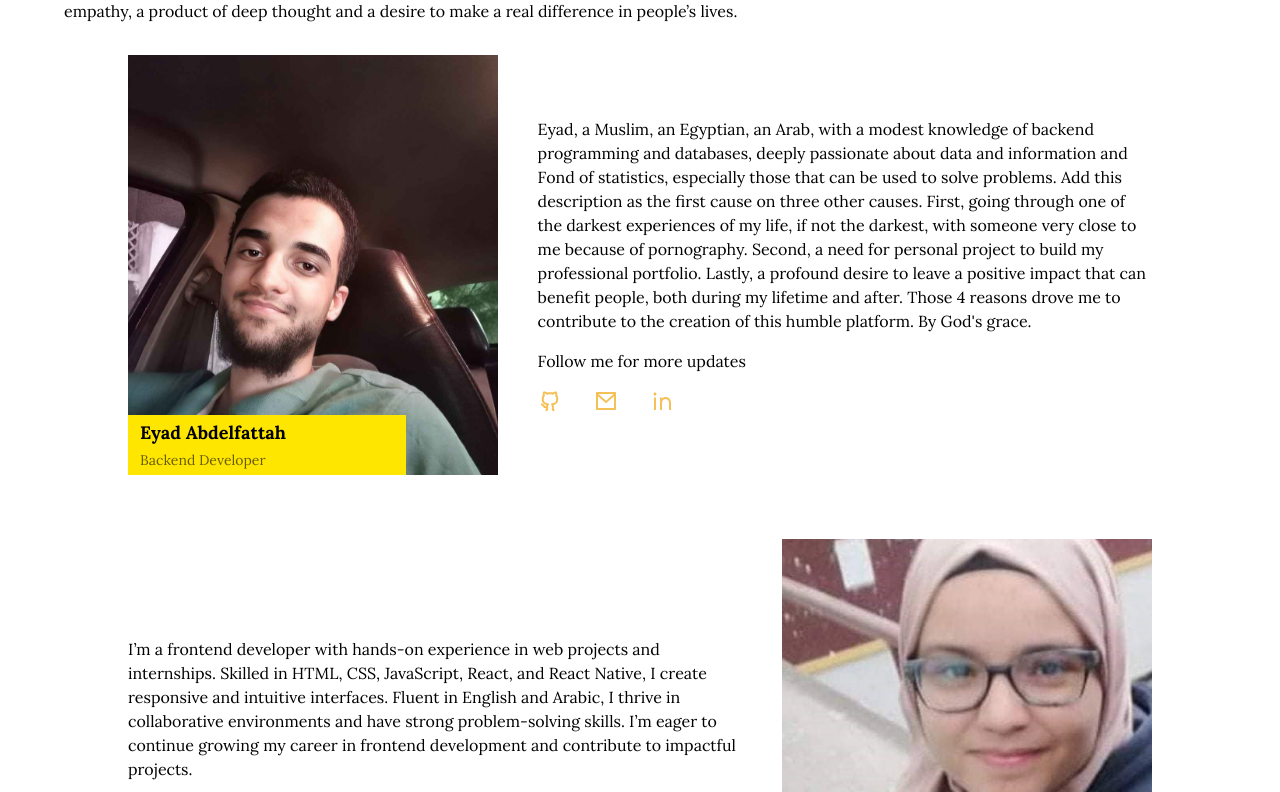
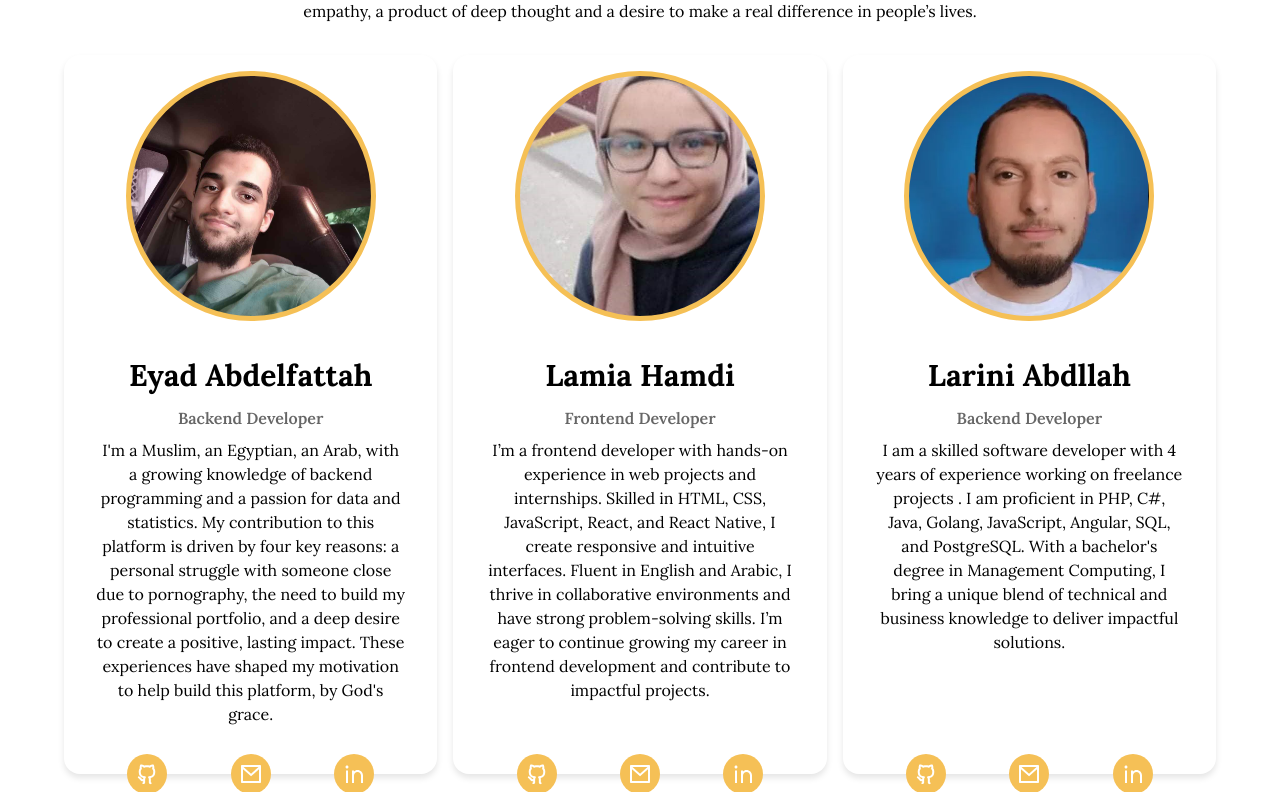
Before and after one commit to eyadfattah23/Melius, a React (Vite) app in the folder frontend/: page / in a window 1280 px wide. Shown: the part 1948-2740 px from the top of the page. Built offline with nearby package versions, Linux system fonts and the light colour scheme.

Commit message:
style landing page

```diff
--- a/frontend/src/assets/styles/landing_page.css
+++ b/frontend/src/assets/styles/landing_page.css
@@ -38,64 +38,70 @@
     font-size: var(--h1);
     font-weight: 700;
 }
-.landing_about>p{
-    color: var(--black);
-    font-size: var(--body_L);
-    font-weight: 700;
+
+
+
+.landing_about .members .team_member{
+    width: fit-content;
+    box-shadow: 0px 4px 6px 0px rgba(0, 0, 0, 0.1);
+    padding: 16px;
     text-align: center;
+    position: relative;
+    border-radius: 16px;
+
+
 }
-.landing_about .team>p{
-    color: var(--black);
-    font-size: var(--body_L);
-    font-weight: 700;
-    text-align: center;
+
+.landing_about .members .img{
+    width: 250px;
+    height: 250px;
+    border-radius: 50%;
+    background-size: cover;
+    background-position: center;
+    border: 5px solid var(--secondary);
+    background-repeat: no-repeat;
 }
-.landing_about .team .members .team_member{
-    justify-content: space-between;
+
+.landing_about  .members .team_member  .information{
+   padding: 32px 16px;
+
 }
-.landing_about .team .members .team_member .member_card{
-    display: flex;
-    width: 370px;
-    min-height: 420px;
-    flex-direction: column;
-    justify-content: flex-end;
-    align-items: flex-start;
-}
-.landing_about .team .members .team_member .member_card .information{
-    display: flex;
-padding: 4px 12px;
-flex-direction: column;
-align-items: flex-start;
-gap: 4px;
-background: #FFE600;
-}
-.landing_about .team .members .team_member .member_card .information .name{
-    font-size: var(--body_L);
+.landing_about  .members .team_member  .information .name{
+    font-size: var(--h2);
     font-weight: 700;
     color: var(--black);
 }
-.landing_about .team .members .team_member .member_card .information .role{
-font-size: var(--body_S);
-font-weight: 400;
-color: var(--black_medium_emphasis);
-}
-.landing_about .team .members .team_member .description{
-    justify-content: flex-end;
-    align-items: flex-start;
-    width: 60%;
+.landing_about  .members .team_member .information .role{
+    font-size: var(--body_N);
+    font-weight: 600;
+    color: var(--black_medium_emphasis);
+    }
 
-}
-.landing_about .team .members .team_member .description>p{
+    .landing_about  .members .team_member .information .descrtiption{
+        color: var(--black);
+        font-size: var(--body_N);
+        font-weight: 400;
+        height: 100%;
 
-color: var(--black);
-font-size: var(--body_N);
-font-weight: 400;
-}
+        }
 
-.landing_about .team .members .team_member .description .social_media p{
+
+
+
+.landing_about  .members .team_member  .social_media {
     color: var(--black);
     font-size: var(--body_N);
     font-weight: 400;
+    position: absolute;
+bottom: -20px;
+    left: 0;
+    width: 100%;
+}
+.landing_about  .members .team_member  .social_media a{
+    background-color: var(--secondary);
+    color: white;
+    padding: 8px;
+    border-radius: 50%;
 }
 
 
@@ -162,9 +168,6 @@ font-weight: 400;
 }
 
 
-.landing_about .team p{
-    padding-bottom: 0;
-}
 
 .landing_contact{
     padding: 0 64px;
@@ -179,18 +182,7 @@ font-weight: 400;
   @media only screen and (max-width: 797px) {
 
 
-  .landing_about .team .members{
-padding: 0;
-  }
 
-    .landing_about .team .members .team_member .member_card{
-        display: flex;
-        width: 100%;
-        min-height: 250px;
-    }
-    .landing_about .team .members .team_member .description{
-        width: 100%;
-    }
 
 
 
--- a/frontend/src/components/landing_page/about.jsx
+++ b/frontend/src/components/landing_page/about.jsx
@@ -6,17 +6,16 @@ function About(){
     return <div className="landing_about flex flex-col justify-center items-center gap-8 px-16 " id="about">
        <h1>Why Melius</h1>
        <div className="gap-8 flex flex-col">
-        <p>The idea behind Melius started from a personal experience with a close friend struggling with porn addiction. Watching this friend battle the addiction and trying different solutions without success motivated the team to create something that addresses the root of the problem in a more effective and compassionate way. We believe that privacy, community support, and easily accessible tools are crucial to overcoming this challenge. With this passion, the Melius team is dedicated to helping others take control of their lives.
+        <p className="text-center">The idea behind Melius started from a personal experience with a close friend struggling with porn addiction. Watching this friend battle the addiction and trying different solutions without success motivated the team to create something that addresses the root of the problem in a more effective and compassionate way. We believe that privacy, community support, and easily accessible tools are crucial to overcoming this challenge. With this passion, the Melius team is dedicated to helping others take control of their lives.
 
 Melius has grown into more than just a technical project. It’s a tool built with empathy, a product of deep thought and a desire to make a real difference in people’s lives.</p>
 
        </div>
-       <div className="team gap-8 flex flex-col">
-        <div className="members px-16 gap-16 flex flex-col">
+       <div className="members gap-8 flex flex-col lg:flex-row lg:gap-4">
         <AboutMember
             name={"Eyad Abdelfattah"}
             role={"Backend Developer"}
-            about={"Eyad, a Muslim, an  Egyptian, an Arab, with a modest knowledge of backend programming and databases, deeply passionate about data and information and  Fond of statistics, especially those that can be used to solve problems. Add this description as the first cause on three other causes. First, going through one of the darkest experiences of my life, if not the darkest, with someone very close to me because of pornography. Second, a need for personal project to build my professional portfolio. Lastly, a profound desire to leave a positive impact that can benefit people, both during my lifetime and after. Those 4 reasons drove me to contribute to the creation of this humble platform. By God's grace."}
+            about={"I'm a Muslim, an Egyptian, an Arab, with a growing knowledge of backend programming and a passion for data and statistics. My contribution to this platform is driven by four key reasons: a personal struggle with someone close due to pornography, the need to build my professional portfolio, and a deep desire to create a positive, lasting impact. These experiences have shaped my motivation to help build this platform, by God's grace."}
             linkedin={"https://www.linkedin.com/in/eyad-fattah/"}
             gmail={"mailto:eyadabdelfattah4@gmail.com"}
             github={"https://github.com/eyadfattah23"}
@@ -42,6 +41,6 @@ Melius has grown into more than just a technical project. It’s a tool built wi
         </div>
        </div>
 
-    </div>
+
 }
 export default About
--- a/frontend/src/components/landing_page/about_member.jsx
+++ b/frontend/src/components/landing_page/about_member.jsx
@@ -1,36 +1,30 @@
 import Icon from "../../assets/icons/icon";
 
-function AboutMember({ name, role, about, linkedin, gmail, github, picture, reverse }) {
+function AboutMember({ name, role, about, linkedin, gmail, github, picture }) {
   return (
     <div
-      className={`team_member flex flex-col items-center gap-8 ${reverse ? "lg:flex-row-reverse" : "lg:flex-row"}`}
+      className={`team_member flex flex-col items-center`}
     >
-      <div
-        className="member_card bg-cover bg-center w-full h-80 md:h-auto lg:w-1/2"
-        style={{ backgroundImage: `url(${picture})` }}
-      >
-        <div className="information bg-yellow-300 p-4 w-3/4">
-          <span className="name font-bold">{name}</span>
-          <span className="role text-gray-700">{role}</span>
-        </div>
+      <div className="img" style={{ backgroundImage: `url(${picture})` }}>
       </div>
-      <div className="description flex flex-col gap-4 w-full lg:w-1/2">
-        <p>{about}</p>
-        <div className="social_media flex flex-col gap-4">
-          <p>Follow me for more updates</p>
-          <div className="social_links flex gap-8">
+      <div className="information flex flex-col items-center gap-2">
+          <h3 className="name font-bold">{name}</h3>
+          <p className="role text-gray-700">{role}</p>
+          <p>{about}</p>
+      </div>
+      <div className="social_media flex  justify-evenly">
             <a href={github} target="_blank" rel="noopener noreferrer">
-              <Icon name="github" size={24} color="icon_secondary" />
+              <Icon name="github" size={24} />
             </a>
             <a href={gmail} target="_blank" rel="noopener noreferrer">
-              <Icon name="email" size={24} color="icon_secondary" />
+              <Icon name="email" size={24}  />
             </a>
             <a href={linkedin} target="_blank" rel="noopener noreferrer">
-              <Icon name="linkedin" size={24} color="icon_secondary" />
+              <Icon name="linkedin" size={24}  />
             </a>
           </div>
-        </div>
-      </div>
+
+
     </div>
   );
 }
```
